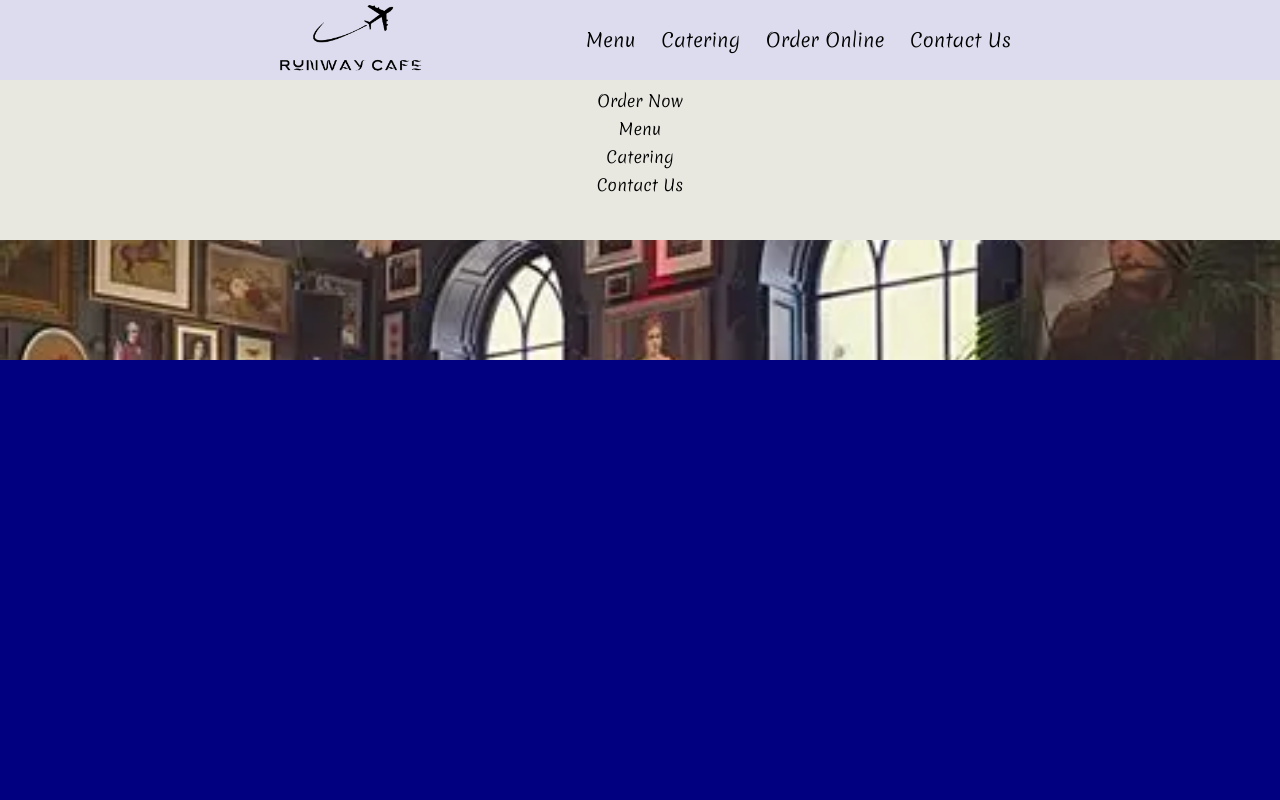
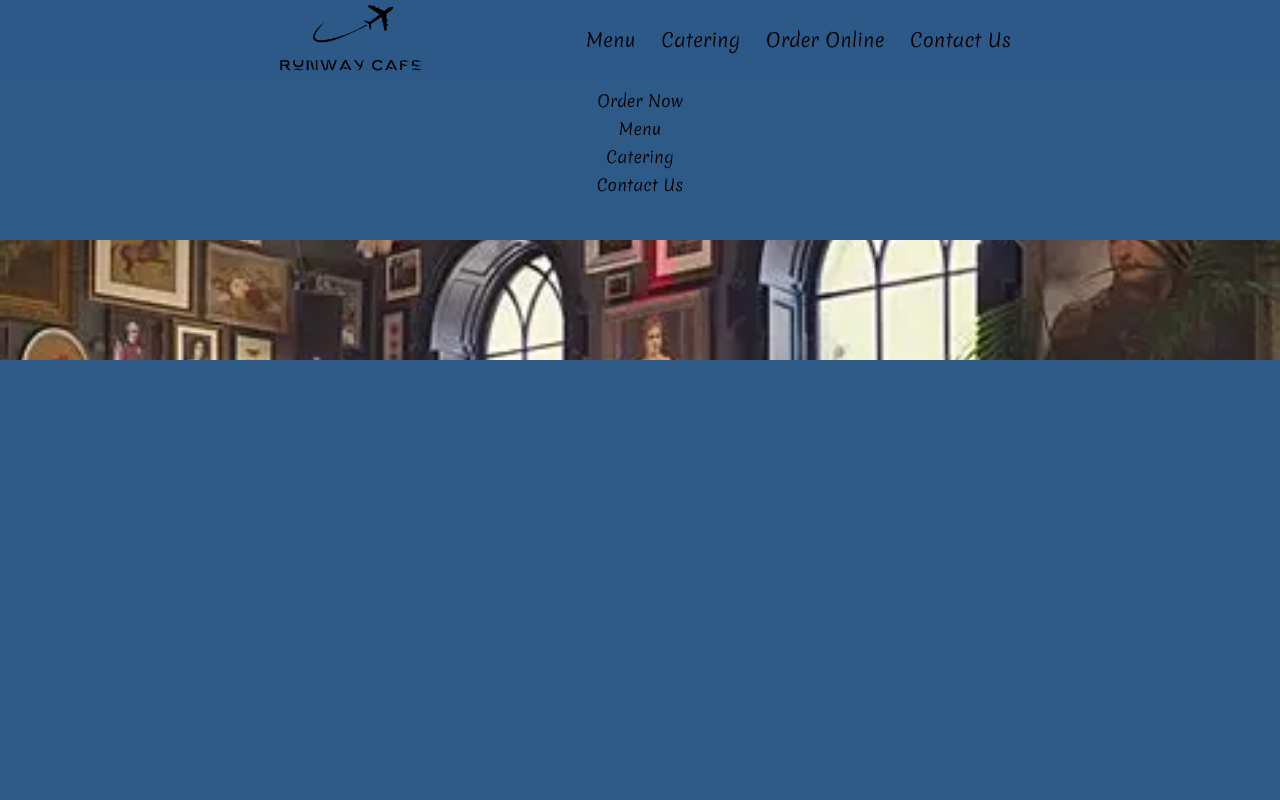
Before and after one commit to Greisee/runway-cafe, a React (Vite) app: page /runway-cafe/MobilePage in a window 1280 px wide. Shown: the top 800 px of the page. Built offline with nearby package versions, Linux system fonts and the light colour scheme; a web font is replaced by a local one.

Commit message:
new color scheme

```diff
--- a/src/Components/Content/ContactForm.jsx
+++ b/src/Components/Content/ContactForm.jsx
@@ -6,8 +6,8 @@ export default function ContactForm(){
              <iframe id="JotFormIFrame-251974813642059"
                 title="Contact" onLoad={()=>window.parent.scrollTo(0,0)}
                 allowtransparency="true"
-                allow="geolocation; microphone; camera; fullscreen; payment"
-                style = {{minWidth:"752px", height:"50vh", frameBorder:"none"}}
+                background = "transparent"
+                style = {{minWidth:"752px", height:"50vh"}}
                 src="https://form.jotform.com/251974813642059">
             </iframe>
         </div>
--- a/src/Components/Content/MenuDisplay.jsx
+++ b/src/Components/Content/MenuDisplay.jsx
@@ -13,21 +13,21 @@ export default function MenuDisplay(){
 
     if(m == "Cafe"){
         return(
-            <div>
+            <div className = "menuDisplay">
                 <img src={cafe}/>
             </div>
         )
     }
     else if(m == "Inflight"){
         return(
-            <div>
+            <div className = "menuDisplay">
                 inflight
             </div>
         )
     }
     else if(m == "Catering"){
         return(
-            <div>
+            <div className = "menuDisplay">
                 catering
             </div>
         )
--- a/src/Components/Content/content.css
+++ b/src/Components/Content/content.css
@@ -19,7 +19,7 @@
     width:75vw;
     height:60vh;
     text-align: center;
-    background-color: #e8e8e0;
+    background-color: #2e5a88;
 }
 
 .menu{
@@ -43,7 +43,7 @@
 }
 
 .menuTable td:hover, .selected{
-    background-color:#c8c8c0;
+    background-color:#1e4a78;
 }
 
 .menuTable h4{
@@ -63,13 +63,21 @@
     background-color: #00000000;
 }
 
+.menuDisplay img{
+    max-width:40vw;
+    padding: 5vh;
+}
+
 .catering{
 
 }
 
 .cateringForm{
-    background-color: #e8e8e0;
-    color: red;
+}
+
+iframe{
+    border:none;
+    background: transparent;
 }
 
 .contact{
--- a/src/Components/Layout/layout.css
+++ b/src/Components/Layout/layout.css
@@ -1,5 +1,5 @@
 body{
-    background-color: #000080;
+    background-color: #2e5a88;
     color: black;
 
     font-family: "Merienda", cursive;
@@ -37,7 +37,7 @@ body{
     position: sticky;
     height: 10vh;
     top: 0;
-    background-color: #ffffffdc;
+    background-color: #2e5a88dc;
     z-index: 5;
 }
 
@@ -57,7 +57,7 @@ a{
 }
 
 a:hover{
-    color: #511204;
+    color: #d0d0d0;
 }
 
 .navBar{
@@ -97,7 +97,7 @@ a:hover{
 
 .stuckImgFlexbox{
    position: relative;
-   background-color: #E8E8E1;
+   background-color: #2e5a88;
    z-index: 1;
    min-height:110vh;
 }
--- a/src/Components/Layout/mobileLayout/mobile.css
+++ b/src/Components/Layout/mobileLayout/mobile.css
@@ -18,7 +18,7 @@ body{
 }
 
 .mTop{
-    background-color: #E8E8E1;
+    background-color: #2e5a88;
     width: 100vw;
     max-height: 20vh;
     display: flex;
@@ -46,7 +46,7 @@ body{
 .mTopMenuTable, table, tr, td{
     text-align: center;
     width:60vw;
-    background-color: #E8E8E1;
+    background-color: #2e5a88;
 }
 
 .mButton{
@@ -81,7 +81,7 @@ body{
 
 .mStuckImgFlexbox{
     position: relative;
-    background-color: #E8E8E1;
+    background-color: #2e5a88;
     z-index: 1;
     min-height:100%;
 }
```
